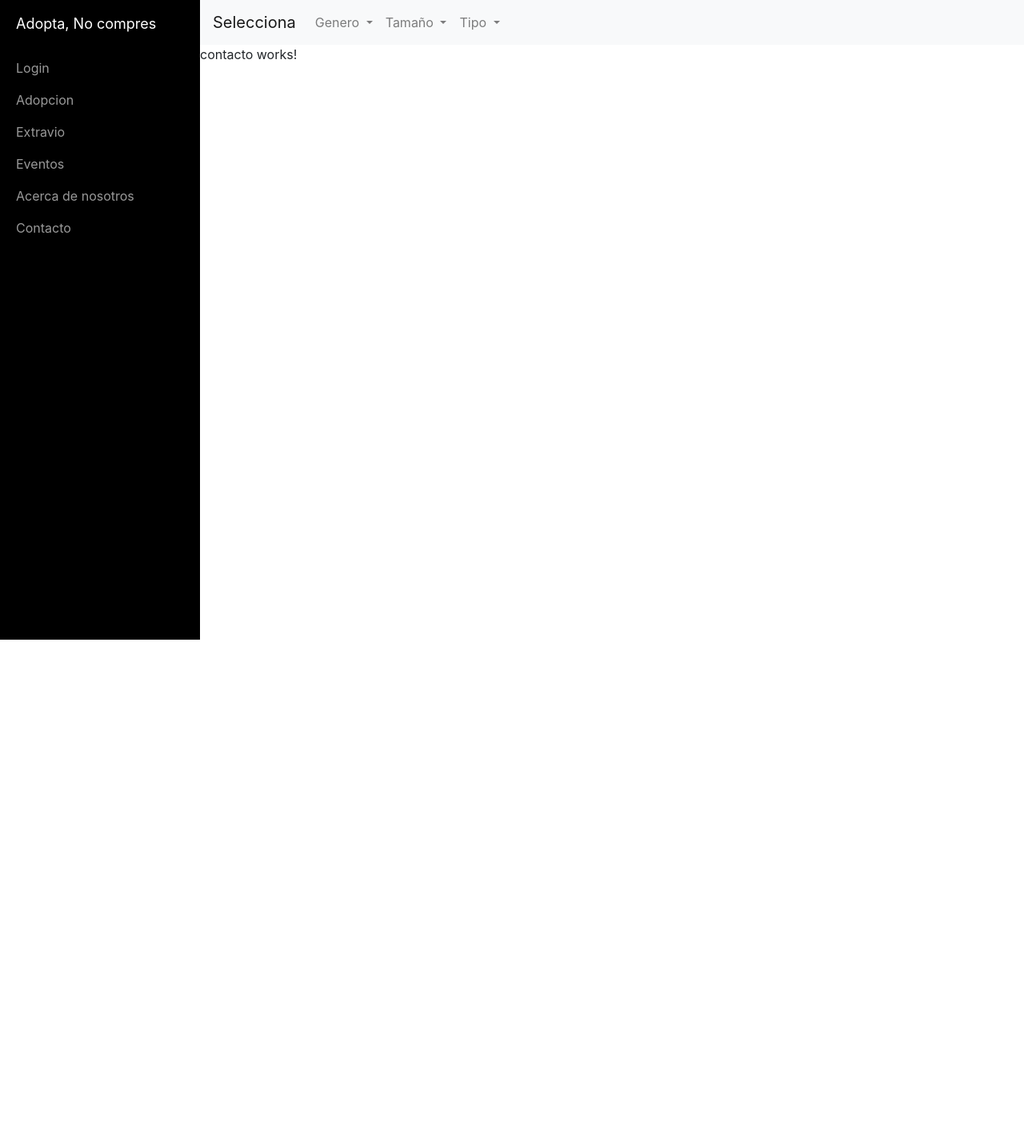
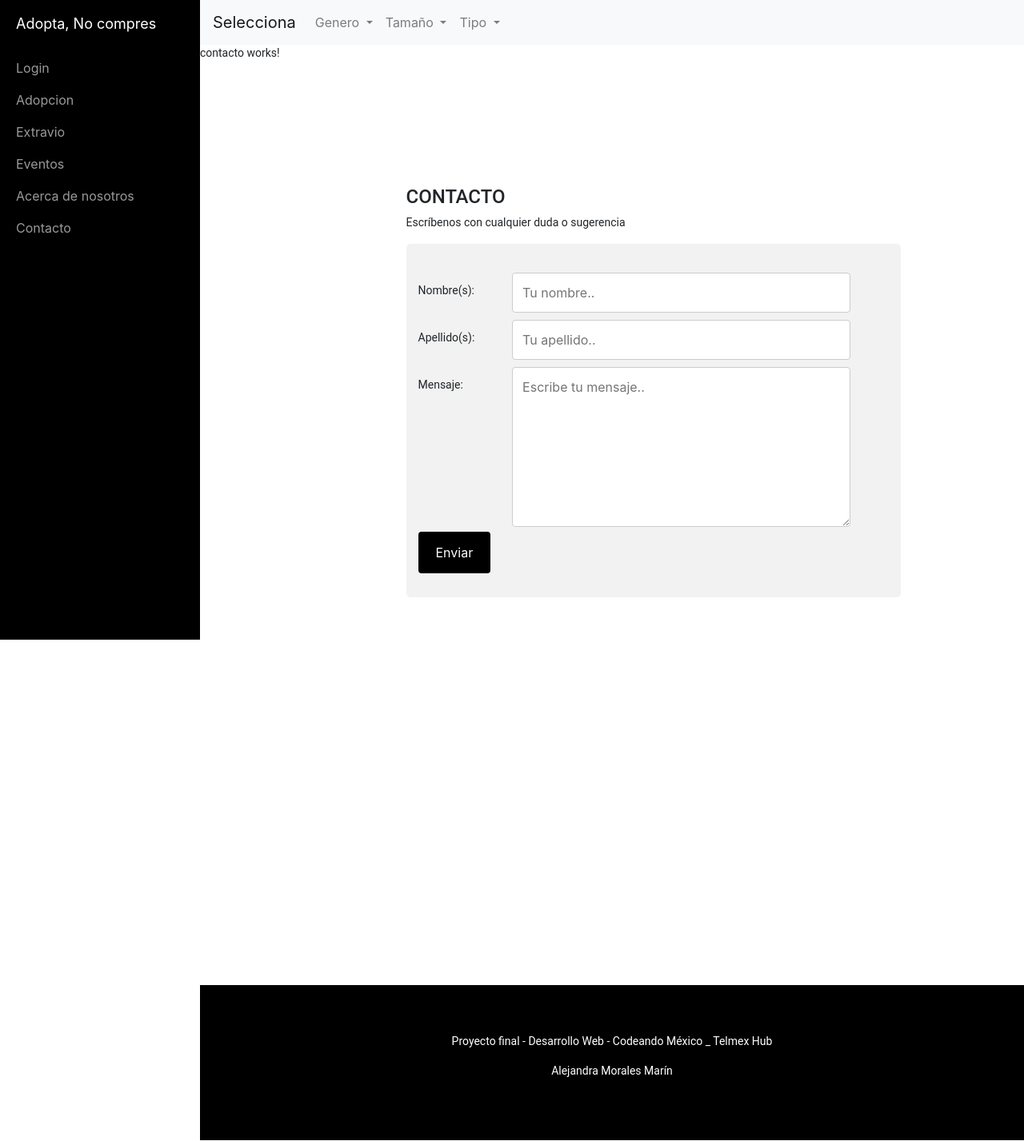
Before and after one commit to h4nz0L0L/NoCompresAdopta, an Angular app: page /contacto in a window 1280 px wide. Shown: the whole page at 80% size. Before the commit the page ends 800 px from the top, so only its background shows below. Built offline with nearby package versions, Linux system fonts and the light colour scheme.

Commit message:
contacto

```diff
--- a/src/app/contacto/contacto.component.css
+++ b/src/app/contacto/contacto.component.css
@@ -0,0 +1,96 @@
+.background-white{
+    height: 1000px;
+}
+
+.container-form{
+    margin-left: 25%;
+    margin-right: 15%;
+    margin-top: 15%;
+    width: 60%;
+    height: 500px;;
+}
+
+h2{
+    font-family: Roboto, Helvetica, Arial;
+    font-size: 24px;
+    text-transform: uppercase;
+}
+
+label, p{
+    font-family: Roboto, Helvetica, Arial;
+    font-size: 14px;
+}
+
+input[type=text], select, textarea {
+    width: 90%;
+    padding: 12px;
+    border: 1px solid #ccc;
+    border-radius: 4px;
+    resize: vertical;
+}
+
+label {
+    padding: 12px 12px 12px 0;
+    display: inline-block;
+}
+
+input[type=submit] {
+    background-color: rgb(0, 0, 0);
+    color: white;
+    padding: 14px 22px;
+    border: none;
+    border-radius: 4px;
+    cursor: pointer;
+    float: right;
+}
+
+input[type=submit]:hover {
+    background-color:rgb(255, 71, 65);
+}
+
+.container {
+    border-radius: 5px;
+    background-color: #f2f2f2;
+    padding: 30px;
+}
+
+.col-25 {
+    float: left;
+    width: 20%;
+    margin-top: 6px;
+}
+
+.col-75 {
+    float: left;
+    width: 80%;
+    margin-top: 6px;
+}
+
+/* Clear floats after the columns */
+.row:after {
+    content: "";
+    display: table;
+    clear: both;
+}
+
+/* Responsive layout - when the screen is less than 600px wide, make the two columns stack on top of each other instead of next to each other */
+@media screen and (max-width: 600px) {
+    .col-25, .col-75, .enviar{
+        width: 100%;
+        margin-top: 0;
+    }
+}
+
+/* Footer */
+.footer {
+    position: flex;
+    margin-bottom: 1px;
+    padding: 60px;
+    text-align: center;
+    background: rgb(0, 0, 0);
+    color: white;
+    margin-top: 0px;
+    font-size: 12px;
+    font-family: Roboto, Arial, Helvetica, sans-serif;
+
+  }
--- a/src/app/contacto/contacto.component.html
+++ b/src/app/contacto/contacto.component.html
@@ -1,3 +1,52 @@
 <p>
   contacto works!
 </p>
+<div class="background-white">
+
+  <div class="container-form">
+    <h2>Contacto</h2>
+    <p>Escríbenos con cualquier duda o sugerencia</p>
+
+    <div class="container">
+      <form action="/action_page.php">
+        <div class="row">
+          <div class="col-25">
+            <label for="fname">Nombre(s):</label>
+          </div>
+          <div class="col-75">
+            <input type="text" id="fname" name="firstname" placeholder="Tu nombre..">
+          </div>
+        </div>
+        <div class="row">
+          <div class="col-25">
+            <label for="lname">Apellido(s):</label>
+          </div>
+          <div class="col-75">
+            <input type="text" id="lname" name="lastname" placeholder="Tu apellido..">
+          </div>
+        </div>
+        <div class="row">
+          <div class="col-25">
+            <label for="subject">Mensaje:</label>
+          </div>
+          <div class="col-75">
+            <textarea id="subject" name="subject" placeholder="Escribe tu mensaje.." style="height:200px"></textarea>
+          </div>
+        </div>
+        <div class="row">
+          <input type="submit" class="enviar-" value="Enviar">
+        </div>
+      </form>
+    </div>
+
+  </div>
+
+</div>
+
+
+<div>
+    <div class="footer">
+            <p>Proyecto final - Desarrollo Web - Codeando México _ Telmex Hub</p>
+            <p>Alejandra Morales Marín</p>
+    </div>
+</div>
```
